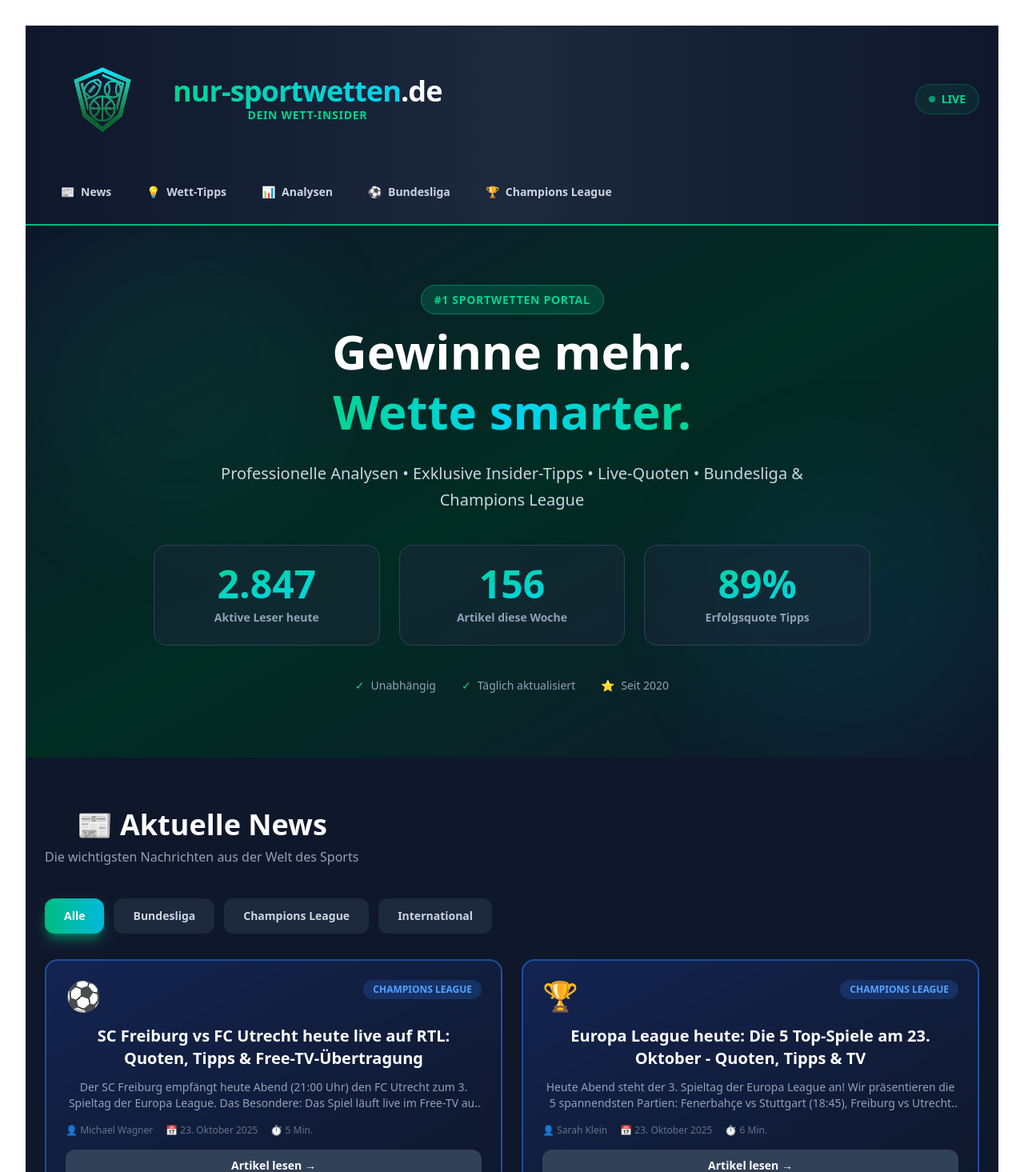
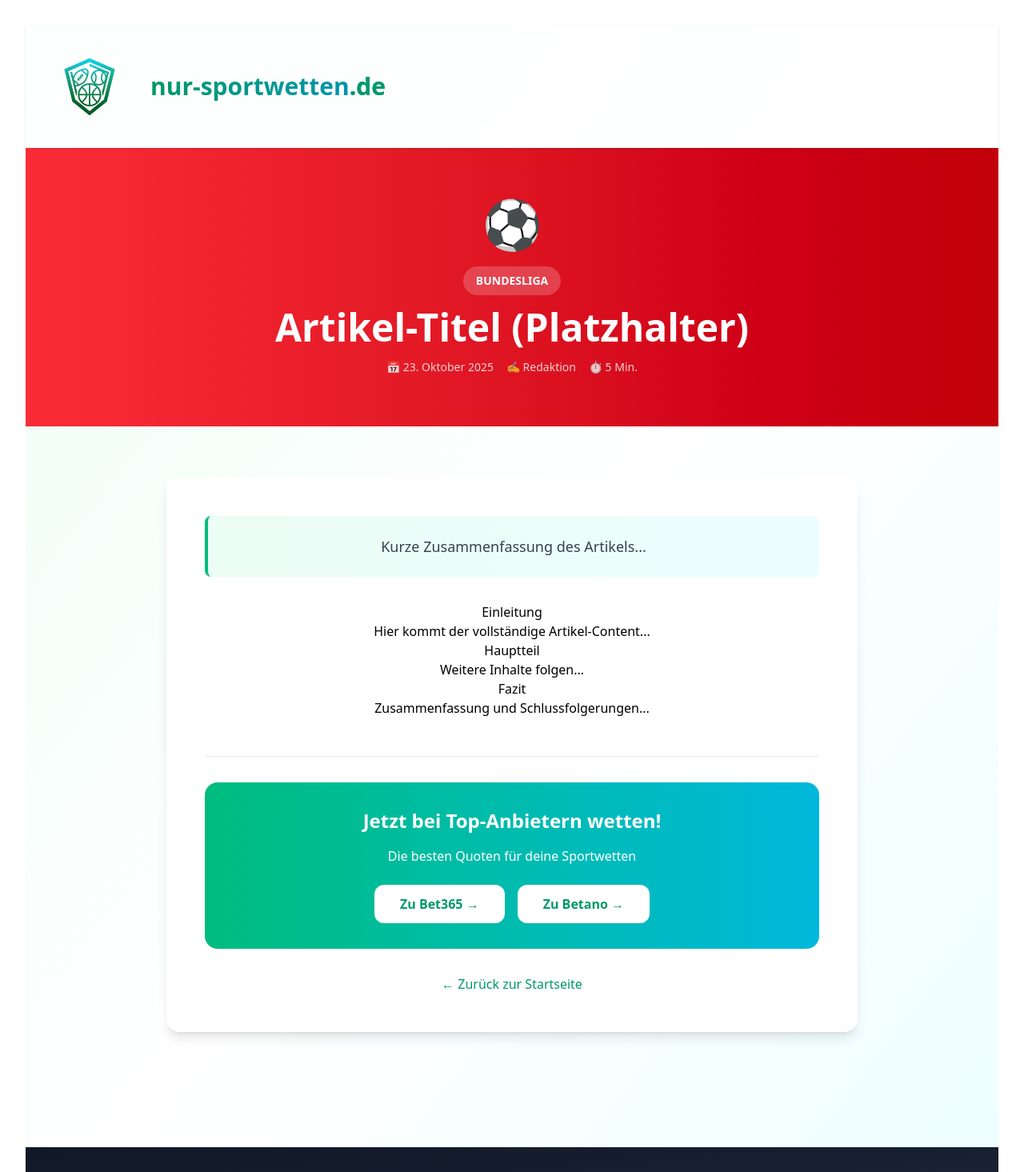
Before and after one commit to michaelgie79/nur-sportwetten-de, a React (Vite) app: page /tipps/1 in a window 1280 px wide. Shown: the top 1465 px of the page at 80% size. Built offline with nearby package versions, Linux system fonts and the light colour scheme.

Commit message:
Add: Article detail page template with routing

```diff
--- a/src/main.jsx
+++ b/src/main.jsx
@@ -4,6 +4,7 @@ import { Router, Route, Switch } from 'wouter'
 import './index.css'
 import App from './App.jsx'
 import ProviderDetail from './pages/ProviderDetail.jsx'
+import ArticleDetail from './pages/ArticleDetail.jsx'
 
 createRoot(document.getElementById('root')).render(
   <StrictMode>
@@ -11,6 +12,8 @@ createRoot(document.getElementById('root')).render(
       <Switch>
         <Route path="/" component={App} />
         <Route path="/anbieter/:id" component={ProviderDetail} />
+        <Route path="/artikel/:id" component={ArticleDetail} />
+        <Route path="/tipps/:id" component={ArticleDetail} />
         <Route>
           <App />
         </Route>
--- /dev/null
+++ b/src/pages/ArticleDetail.jsx
@@ -0,0 +1,156 @@
+import { useParams, Link } from 'wouter'
+import { getAffiliateLink } from '../config/affiliate'
+
+export default function ArticleDetail() {
+  const params = useParams()
+  const articleId = params.id
+
+  // TODO: Fetch article data from CMS or database
+  const article = {
+    id: articleId,
+    title: 'Artikel-Titel (Platzhalter)',
+    category: 'bundesliga',
+    excerpt: 'Kurze Zusammenfassung des Artikels...',
+    content: `
+      <h2>Einleitung</h2>
+      <p>Hier kommt der vollständige Artikel-Content...</p>
+
+      <h2>Hauptteil</h2>
+      <p>Weitere Inhalte folgen...</p>
+
+      <h2>Fazit</h2>
+      <p>Zusammenfassung und Schlussfolgerungen...</p>
+    `,
+    date: '23. Oktober 2025',
+    author: 'Redaktion',
+    readTime: '5 Min.',
+    image: '⚽'
+  }
+
+  const getCategoryColor = (category) => {
+    const colors = {
+      bundesliga: { bg: 'from-red-500 to-red-700', text: 'text-red-600' },
+      'champions-league': { bg: 'from-blue-500 to-blue-700', text: 'text-blue-600' },
+      international: { bg: 'from-purple-500 to-purple-700', text: 'text-purple-600' },
+      alle: { bg: 'from-emerald-500 to-cyan-500', text: 'text-emerald-600' }
+    }
+    return colors[category] || colors.alle
+  }
+
+  const colors = getCategoryColor(article.category)
+
+  return (
+    <div className="min-h-screen bg-gradient-to-br from-emerald-50 via-white to-cyan-50">
+      {/* Header */}
+      <header className="bg-white/80 backdrop-blur-md shadow-sm sticky top-0 z-50 border-b border-gray-100">
+        <div className="max-w-7xl mx-auto px-4 py-3">
+          <div className="flex items-center justify-between">
+            <Link href="/">
+              <a className="flex items-center space-x-3 group cursor-pointer">
+                <img
+                  src="/logo.png"
+                  alt="Nur-Sportwetten Logo"
+                  className="w-32 h-32 group-hover:scale-110 transition-all duration-300"
+                />
+                <div>
+                  <h1 className="text-3xl font-bold bg-gradient-to-r from-emerald-600 to-cyan-600 bg-clip-text text-transparent">
+                    nur-sportwetten<span className="text-emerald-600">.de</span>
+                  </h1>
+                </div>
+              </a>
+            </Link>
+          </div>
+        </div>
+      </header>
+
+      {/* Article Hero */}
+      <section className={`bg-gradient-to-r ${colors.bg} text-white py-16`}>
+        <div className="max-w-4xl mx-auto px-4">
+          <div className="text-center">
+            <div className="text-6xl mb-6">{article.image}</div>
+            <span className="inline-block bg-white/20 text-white text-sm font-bold px-4 py-2 rounded-full mb-4">
+              {article.category.toUpperCase()}
+            </span>
+            <h1 className="text-4xl md:text-5xl font-bold mb-4">{article.title}</h1>
+            <div className="flex items-center justify-center gap-4 text-sm text-white/80">
+              <span>📅 {article.date}</span>
+              <span>✍️ {article.author}</span>
+              <span>⏱️ {article.readTime}</span>
+            </div>
+          </div>
+        </div>
+      </section>
+
+      {/* Article Content */}
+      <article className="max-w-4xl mx-auto px-4 py-16">
+        <div className="bg-white rounded-2xl shadow-lg p-8 md:p-12">
+          {/* Excerpt */}
+          <div className="bg-gradient-to-r from-emerald-50 to-cyan-50 border-l-4 border-emerald-500 p-6 rounded-lg mb-8">
+            <p className="text-lg text-gray-700 font-medium">{article.excerpt}</p>
+          </div>
+
+          {/* Content */}
+          <div
+            className="prose prose-lg max-w-none"
+            dangerouslySetInnerHTML={{ __html: article.content }}
+          />
+
+          {/* CTA */}
+          <div className="mt-12 pt-8 border-t border-gray-200">
+            <div className="bg-gradient-to-r from-emerald-500 to-cyan-500 text-white rounded-2xl p-8 text-center">
+              <h3 className="text-2xl font-bold mb-4">Jetzt bei Top-Anbietern wetten!</h3>
+              <p className="mb-6">Die besten Quoten für deine Sportwetten</p>
+              <div className="flex flex-col sm:flex-row gap-4 justify-center">
+                <a
+                  href={getAffiliateLink('bet365', {
+                    source: 'nur-sportwetten',
+                    campaign: 'article-detail',
+                    medium: 'cta-button'
+                  })}
+                  target="_blank"
+                  rel="noopener noreferrer"
+                  className="inline-block bg-white text-emerald-600 px-8 py-3 rounded-xl font-bold hover:shadow-xl transition-all"
+                >
+                  Zu Bet365 →
+                </a>
+                <a
+                  href={getAffiliateLink('betano', {
+                    source: 'nur-sportwetten',
+                    campaign: 'article-detail',
+                    medium: 'cta-button'
+                  })}
+                  target="_blank"
+                  rel="noopener noreferrer"
+                  className="inline-block bg-white text-emerald-600 px-8 py-3 rounded-xl font-bold hover:shadow-xl transition-all"
+                >
+                  Zu Betano →
+                </a>
+              </div>
+            </div>
+          </div>
+
+          {/* Back Link */}
+          <div className="mt-8 text-center">
+            <Link href="/">
+              <a className="text-emerald-600 hover:text-emerald-700 font-medium">
+                ← Zurück zur Startseite
+              </a>
+            </Link>
+          </div>
+        </div>
+      </article>
+
+      {/* Footer */}
+      <footer className="bg-gradient-to-br from-gray-900 to-gray-800 text-white py-12 mt-20">
+        <div className="max-w-7xl mx-auto px-4 text-center">
+          <p className="text-gray-400 text-sm mb-4">
+            ⚠️ Glücksspiel kann süchtig machen. Bitte spiele verantwortungsvoll. 18+
+          </p>
+          <p className="text-gray-500 text-sm">
+            © 2024 nur-sportwetten.de - Alle Rechte vorbehalten
+          </p>
+        </div>
+      </footer>
+    </div>
+  )
+}
```
